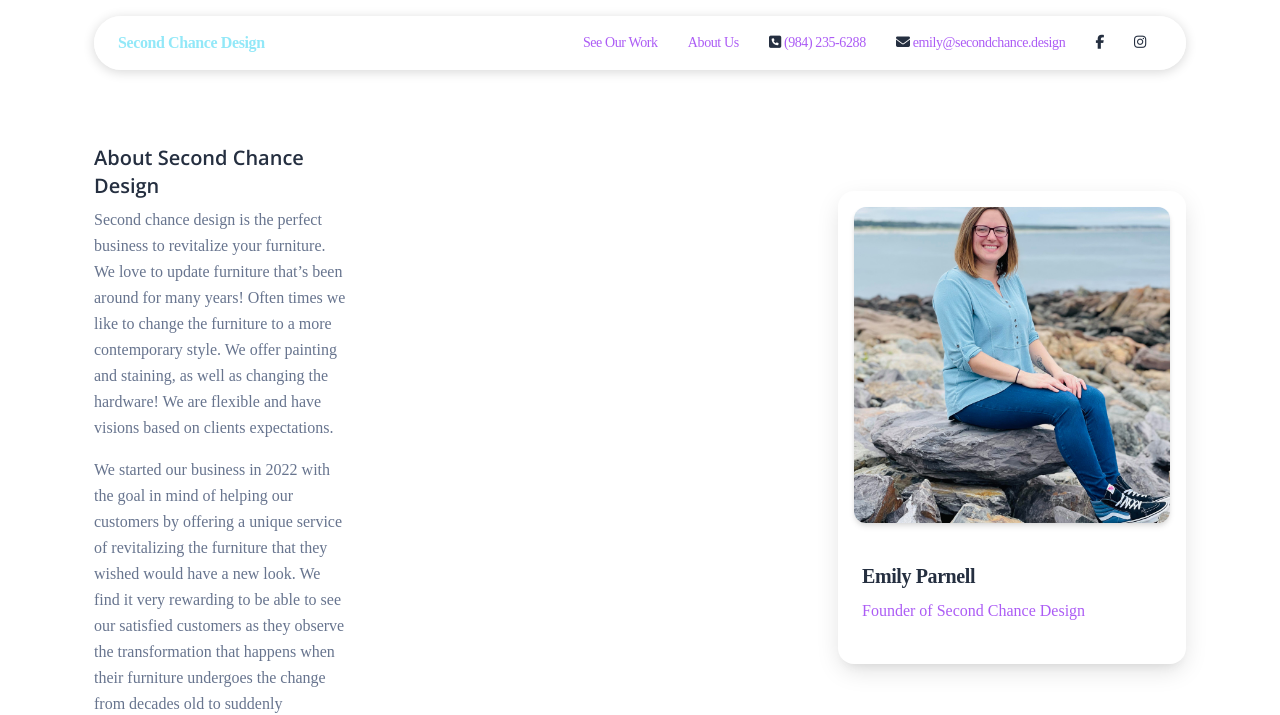
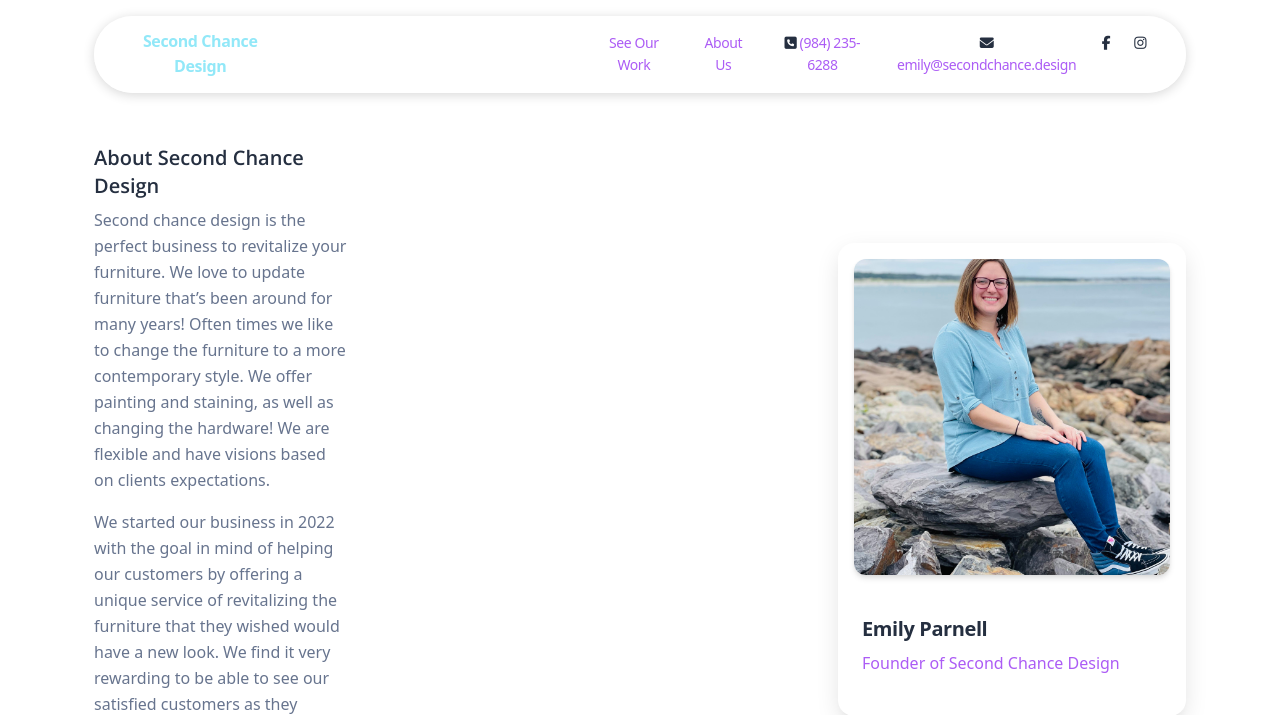
Before and after one commit to nebula1989/SecondChanceDesign, a Django app: page /about/ in a window 1280 px wide. Shown: the top 715 px of the page. Run offline with Django 3.2, Linux system fonts and the light colour scheme; parts of the project's set-up code (start-up, migrations or seed data) failed here and were passed over; some libraries are stand-ins or nearby versions.

Commit message:
fixed font

```diff
--- a/apps/static/assets/css/base_styles.css
+++ b/apps/static/assets/css/base_styles.css
@@ -1,6 +1,6 @@
 
 p, h2, h6, i, a, li, h3 {
-  font-family: "Chandas", serif;
+  font-family: "Noto Sans", sans-serif;
 }
 
 .purple, .mt-4, .d-inline{
--- a/core/settings/__init__.py
+++ b/core/settings/__init__.py
@@ -1,6 +1,6 @@
 import json
 
-CONFIG_FILE = '/etc/secondchance_config.json'
+CONFIG_FILE = 'C:\\Users\\benwa\\Documents\\My Programming\\SecondChanceDesign\\core\\settings\\local_config.json'
 
 try:
     with open(CONFIG_FILE) as config_file:
```
Also changed, not shown: 1 other file.
